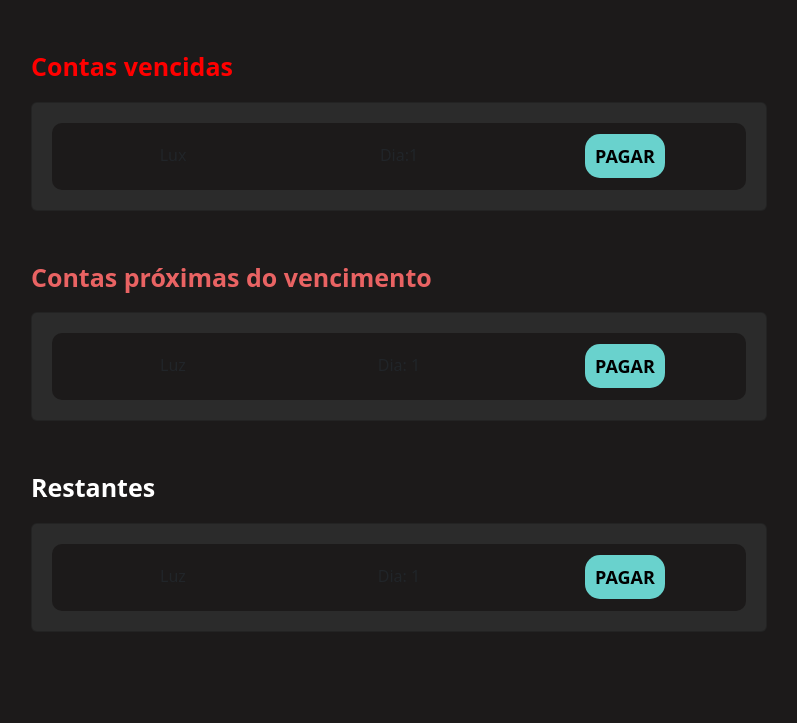
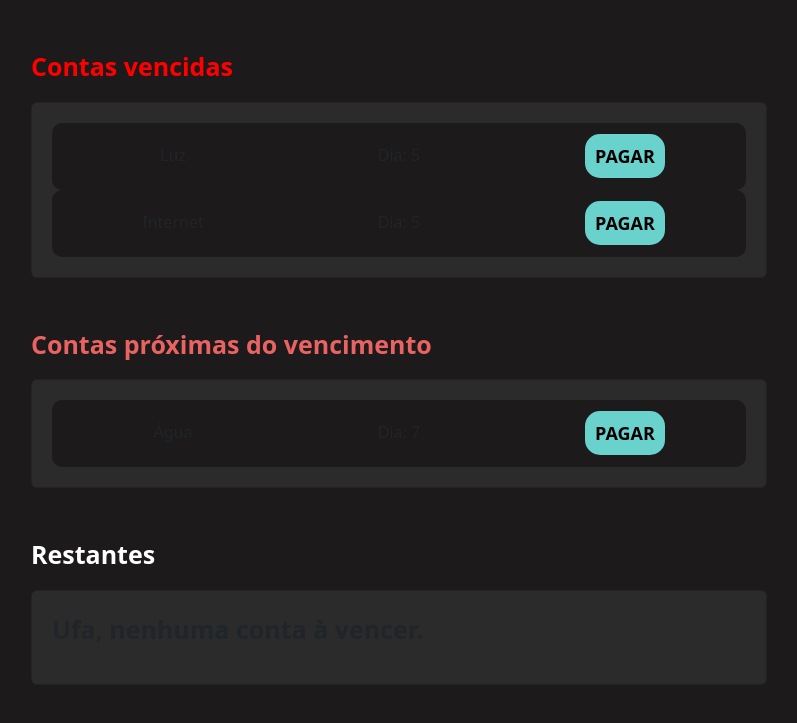
Before and after one commit to wesley-marcos/PyStackWeek_7.0, a Django app: page /contas/ver_contas/ in a window 1280 px wide. Shown: the part 56-779 px from the top of the page, without its empty margins (51-848 px from the left). Run offline with Django 4.2, Linux system fonts and the light colour scheme; data comes from the database, SQL or seed files in the repository; both versions use the stored data as it was after the commit.

Commit message:
contas: Término da listagem das contas

```diff
--- a/contas/templates/ver_contas.html
+++ b/contas/templates/ver_contas.html
@@ -30,43 +30,52 @@
             <div class="col-md-8">
                 <p class="fonte-destaque" style="color: red;">Contas vencidas</p>
                 <div class="card">
+                        {% if not contas_vencidas %}
+                            <p class="fonte-destaque">Ufa, nenhuma conta vencida.</p>
 
+                        {% else %}
+                            {% for conta in contas_vencidas %}
                                 <div class="linha-conta">
                                     <div class="row">
                                         <div class="col-md text-center">
-                                        Lux
+                                            {{conta}}
                                         </div>
                                         <div class="col-md text-center">
-                                        Dia:1
+                                            Dia: {{conta.dia_pagamento}}
                                         </div>
                                         <div class="col-md text-center">
                                             <a href="#" class="botao-principal">PAGAR</a>
                                         </div>
                                     </div>
                                 </div>
-
+                            {% endfor %}
+                        {% endif %}
                 </div>
                 <br>
                 <br>
                 <p class="fonte-destaque" style="color: #E96363;">Contas próximas do vencimento</p>
                 <div class="card">
 
+                        {% if not contas_proximas_vencimento %}
+                            <p class="fonte-destaque">Ufa, nenhuma conta próxima do vencimento.</p>
 
+                        {% else %}
+                            {% for conta in contas_proximas_vencimento %}
                                 <div class="linha-conta">
                                     <div class="row">
                                         <div class="col-md text-center">
-                                        Luz
+                                            {{conta}}
                                         </div>
                                         <div class="col-md text-center">
-                                        Dia: 1
+                                            Dia: {{conta.dia_pagamento}}
                                         </div>
                                         <div class="col-md text-center">
                                             <a href="#" class="botao-principal">PAGAR</a>
                                         </div>
                                     </div>
                                 </div>
-
-
+                            {% endfor %}
+                        {% endif %}
 
                 </div>
                 <br>
@@ -74,21 +83,26 @@
                 <p class="fonte-destaque">Restantes</p>
                 <div class="card">
 
+                        {% if not restantes %}
+                            <p class="fonte-destaque">Ufa, nenhuma conta à vencer.</p>
 
+                        {% else %}
+                            {% for conta in restantes %}
                                 <div class="linha-conta">
                                     <div class="row">
                                         <div class="col-md text-center">
-                                        Luz
+                                            {{conta}}
                                         </div>
                                         <div class="col-md text-center">
-                                        Dia: 1
+                                            Dia: {{conta.dia_pagamento}}
                                         </div>
                                         <div class="col-md text-center">
                                             <a href="#" class="botao-principal">PAGAR</a>
                                         </div>
                                     </div>
                                 </div>
-
+                            {% endfor %}
+                        {% endif %}
 
 
                 </div>
```
Also changed, not shown: db.sqlite3. Lines whose indentation alone changed are shown as unchanged.
